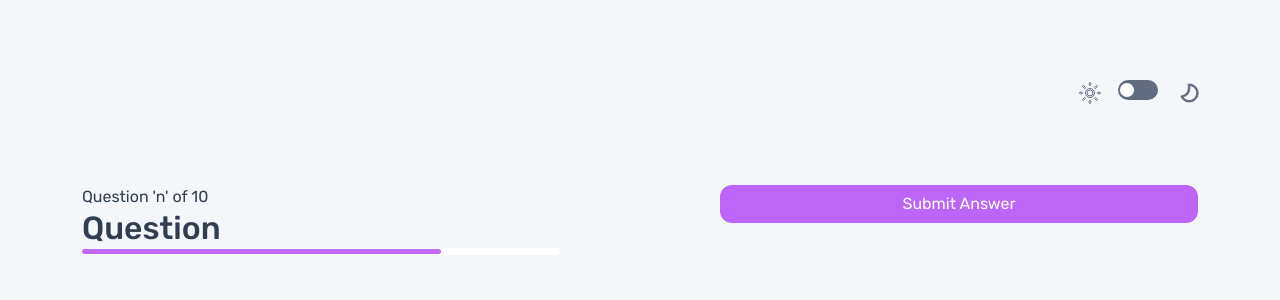
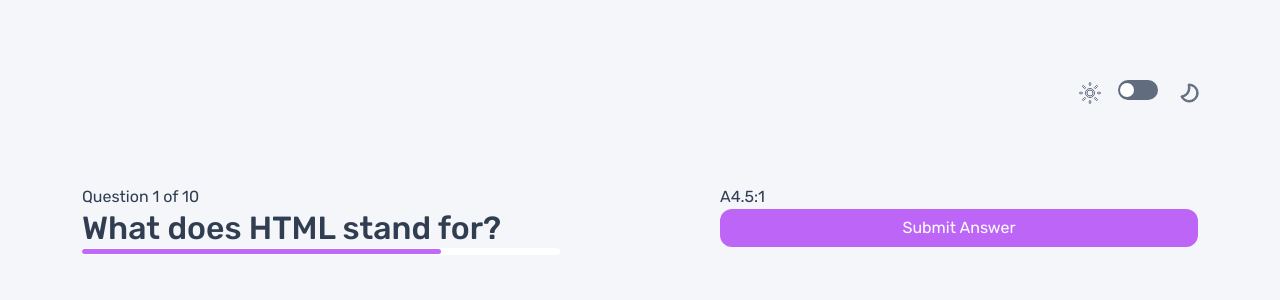
Before and after one commit to nivancheva/frontend-quiz-app-vue, a Vue app: page /#/html in a window 1280 px wide. Shown: the top 300 px of the page. Built offline with nearby package versions, Linux system fonts and the light colour scheme.

Commit message:
add changes

```diff
--- a/src/components/Question.vue
+++ b/src/components/Question.vue
@@ -1,19 +1,27 @@
 <script setup>
-
-
+import questions from '../data.json'
+const props = defineProps({
+  subject: Object
+})
 </script>
 
 <template>
   <div class="container question-wrapper">
     <div class="question-container">
-        <p>Question 'n' of 10 </p>
-        <h2>Question</h2>
+        <p>Question 1 of 10 </p>
+        <h2>What does HTML stand for?</h2>
         <div class="progress-bar">
             <div class="progress"></div>
         </div>
     </div>
 
     <div>
+        <div>
+            <div class="d-flex">
+                <p>A</p>
+                <p>4.5:1</p>
+            </div>
+        </div>
         <button class="btn btn_submit">Submit Answer</button>
     </div>
 </div>
--- a/src/pages/Html.vue
+++ b/src/pages/Html.vue
@@ -1,9 +1,12 @@
 <script setup>
 import Question from '../components/Question.vue'
+import questions from '../data.json'
 </script>
 
 <template>
-  <Question />
+  <div>
+    <Question />
+  </div>
 </template>
 
 <style scoped>
```
